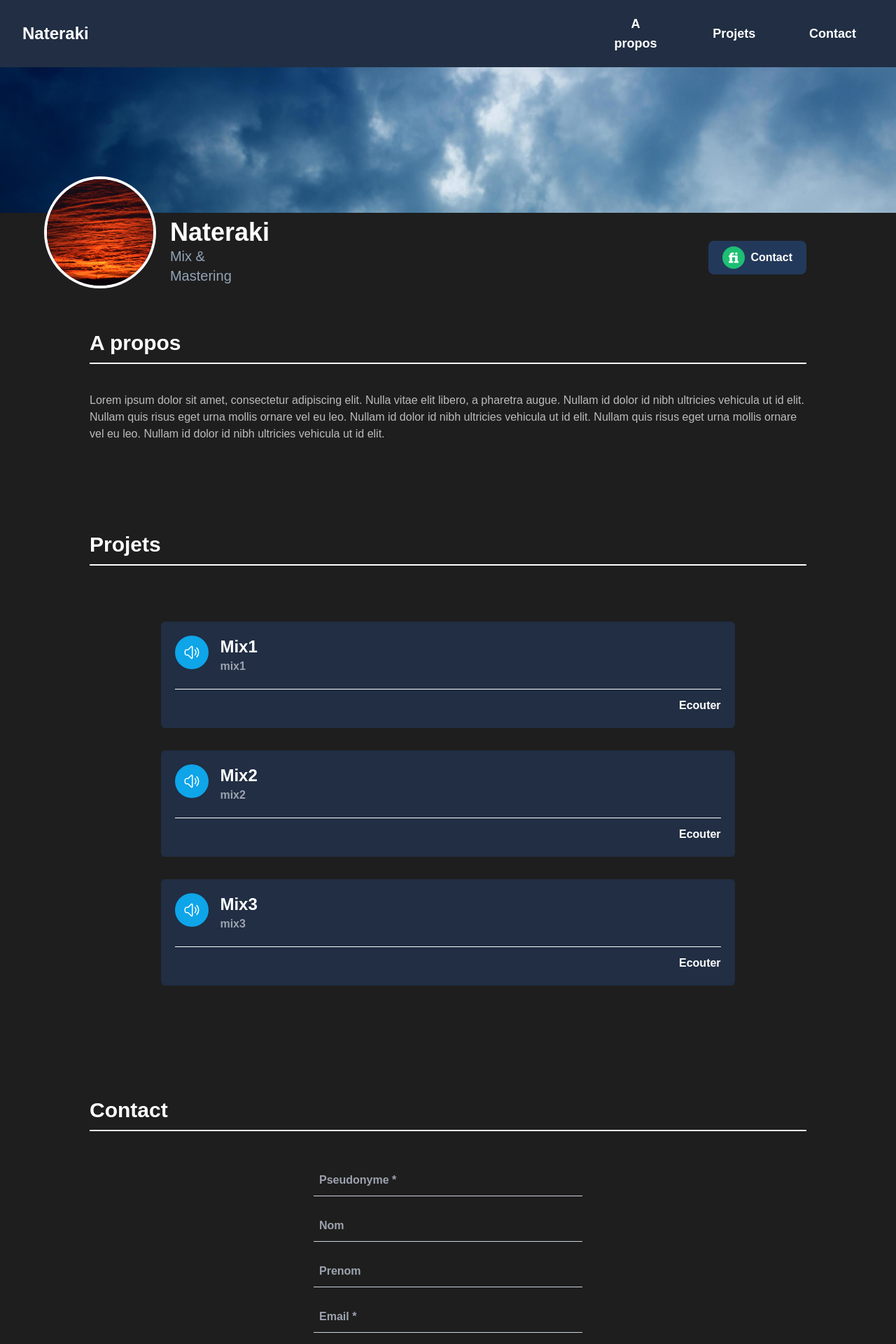
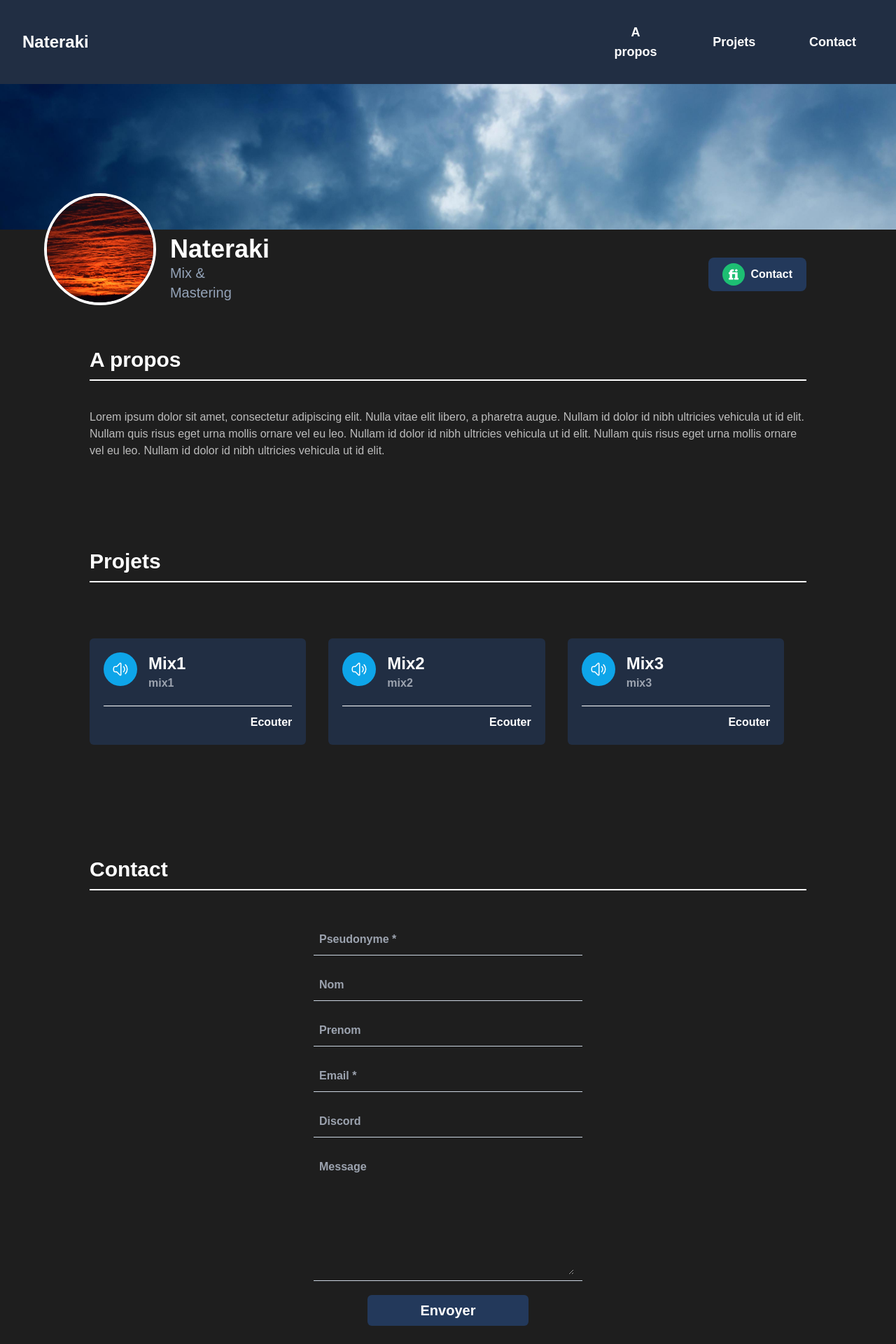
Before and after one commit to nathanRenardC2/portfolio_nate, a React (Create React App) app: page / in a window 1280 px wide. Shown: the top 1920 px of the page at 70% size. Built offline with nearby package versions, Linux system fonts and the light colour scheme.

Commit message:
email finish

```diff
--- a/src/App.js
+++ b/src/App.js
@@ -44,7 +44,7 @@ function App() {
 
       <div id="projets" className='mx-9 md:mx-32 mb-5 md:mb-32'>
         <h2 className='text-xl md:text-3xl text-white font-bold separator-bottom relative pb-3 mb-5 md:mb-20'>Projets</h2>
-        <div className='flex flex-col items-center mt-12'>
+        <div className='flex flex-col md:flex-row items-center mt-12'>
           <Musique src={maquette} title="Mix1" description="mix1" musiqueActuelle={musiqueActuelle} setMusiqueActuelle={setMusiqueActuelle}/>
           <Musique src={maquette2} title="Mix2" description="mix2" musiqueActuelle={musiqueActuelle} setMusiqueActuelle={setMusiqueActuelle}/>
           <Musique src={maquette3} title="Mix3" description="mix3" musiqueActuelle={musiqueActuelle} setMusiqueActuelle={setMusiqueActuelle}/>
--- a/src/composants/Contact.jsx
+++ b/src/composants/Contact.jsx
@@ -6,6 +6,8 @@ import emailjs from '@emailjs/browser';
 export default function Contact() {
     const form = useRef();
 
+    const [code, setCode] = useState("");
+
     const sendEmail = (e) => {
         e.preventDefault();
 
@@ -13,8 +15,10 @@ export default function Contact() {
           .then((result) => {
               console.log(result.text);
               e.target.reset();
+              setCode("Votre message a bien été envoyé");
           }, (error) => {
               console.log(error.text);
+              setCode("Une erreur est survenue, veuillez réessayer");
           });
       };
 
@@ -33,16 +37,21 @@ export default function Contact() {
                 <input className="appearance-none bg-transparent border-none w-full text-white mr-3 py-1 px-2 leading-tight focus:outline-none font-semibold" type="text" placeholder="Email *" aria-label="Full email" name="user_email" required="required"></input>
             </div>
             <div className="flex items-center border-b border-slate-300 py-2 mb-5">
-                <input className="appearance-none bg-transparent border-none w-full text-white mr-3 py-1 px-2 leading-tight focus:outline-none font-semibold" type="text" placeholder="Email *" aria-label="Full email" name="user_email" required="required"></input>
+                <input className="appearance-none bg-transparent border-none w-full text-white mr-3 py-1 px-2 leading-tight focus:outline-none font-semibold" type="text" placeholder="Discord" aria-label="Full email" name="user_discord"></input>
             </div>
             <div className="flex items-center border-b border-slate-300 py-2 mb-5">
                 <textarea className="appearance-none bg-transparent border-none w-full text-white mr-3 py-1 px-2 leading-tight focus:outline-none font-semibold" rows="8" type="text" placeholder="Message" aria-label="Full message" name="user_message"></textarea>
             </div>
             <div className="flex items-center justify-center">
-                <button type="submit" className="w-full text-white text-center font-bold text-xl bg-[#23395B] hover:bg-[#182942] p-2 rounded-md">
+                <button type="submit" className="w-3/5 text-white text-center font-bold text-xl bg-[#23395B] hover:bg-[#182942] p-2 rounded-md">
                     Envoyer
                 </button>
             </div>
+            {code != "" ?
+                <p className="mt-5 text-green-500 text-center font-semibold">{code}</p>
+                :
+                <p className="mt-5 text-red-500 text-center font-semibold">{code}</p>
+            }
         </form>
     )
 }
--- a/src/composants/Musique.jsx
+++ b/src/composants/Musique.jsx
@@ -12,9 +12,9 @@ export default function Musique({src, title, description, musiqueActuelle , setM
     }
 
     return(
-        <div className="bg-[#212E43] p-5 rounded-md w-4/5 mb-8">
+        <div className={`bg-[#212E43] p-5 rounded-md w-4/5 md:w-2/5 mb-8 md:mr-8  ${musiqueActuelle === src && "border-2 border-solid border-slate-300"}`}>
 
-            {musiqueActuelle == src ? (
+            {musiqueActuelle === src ? (
                 <div className="flex justify-end">
                     <button onClick={closeAudio}>
                         <svg xmlns="http://www.w3.org/2000/svg" fill="none" viewBox="0 0 24 24" strokeWidth={1.5} stroke="currentColor" className="w-6 h-6 text-sky-500">
--- a/src/composants/Navbar.jsx
+++ b/src/composants/Navbar.jsx
@@ -27,7 +27,7 @@ export default function Navbar() {
     }
 
     return(
-        <nav className="bg-[#212E43] border-gray-200 px-2 sm:px-4 py-5">
+        <nav className="bg-[#212E43] border-gray-200 px-2 sm:px-4 py-5 md:py-8">
             <div className="container flex flex-wrap justify-between items-center mx-auto">
                 <a href="" className="flex items-center ml-4">
                     <span className="text-white self-center text-xl font-bold whitespace-nowrap md:text-2xl">Nateraki</span>
@@ -36,9 +36,9 @@ export default function Navbar() {
                     <span className="sr-only">Open main menu</span>
                     <svg className="w-6 h-6" aria-hidden="true" fill="currentColor" viewBox="0 0 20 20" xmlns="http://www.w3.org/2000/svg"><path fillRule="evenodd" d="M3 5a1 1 0 011-1h12a1 1 0 110 2H4a1 1 0 01-1-1zM3 10a1 1 0 011-1h12a1 1 0 110 2H4a1 1 0 01-1-1zM3 15a1 1 0 011-1h12a1 1 0 110 2H4a1 1 0 01-1-1z" clipRule="evenodd"></path></svg>
                 </button>
-                {!navbarOpen ||largeur > 768 ? (
+                {navbarOpen || largeur > 768 ? (
                     <div className="w-full md:block md:w-auto" id="navbar-default">
-                        <ul className="flex flex-col items-center mt-4 rounded-lg text-white md:flex-row md:space-x-8 md:mt-0 md:text-sm md:font-medium md:border-0 dark:border-gray-700">
+                        <ul className="flex flex-col items-center mt-4 rounded-lg text-white md:flex-row md:space-x-8 md:mt-0 md:text-sm md:font-medium md:border-0">
                             <li className="hover:bg-[#1E1E1E] hover:md:bg-inherit w-full text-center">
                                 <a href="#" className="block py-4 pr-4 pl-3 md:hover:text-gray-400 md:p-0 md:text-lg md:mr-10 md:font-bold" aria-current="page">A propos</a>
                             </li>
```
